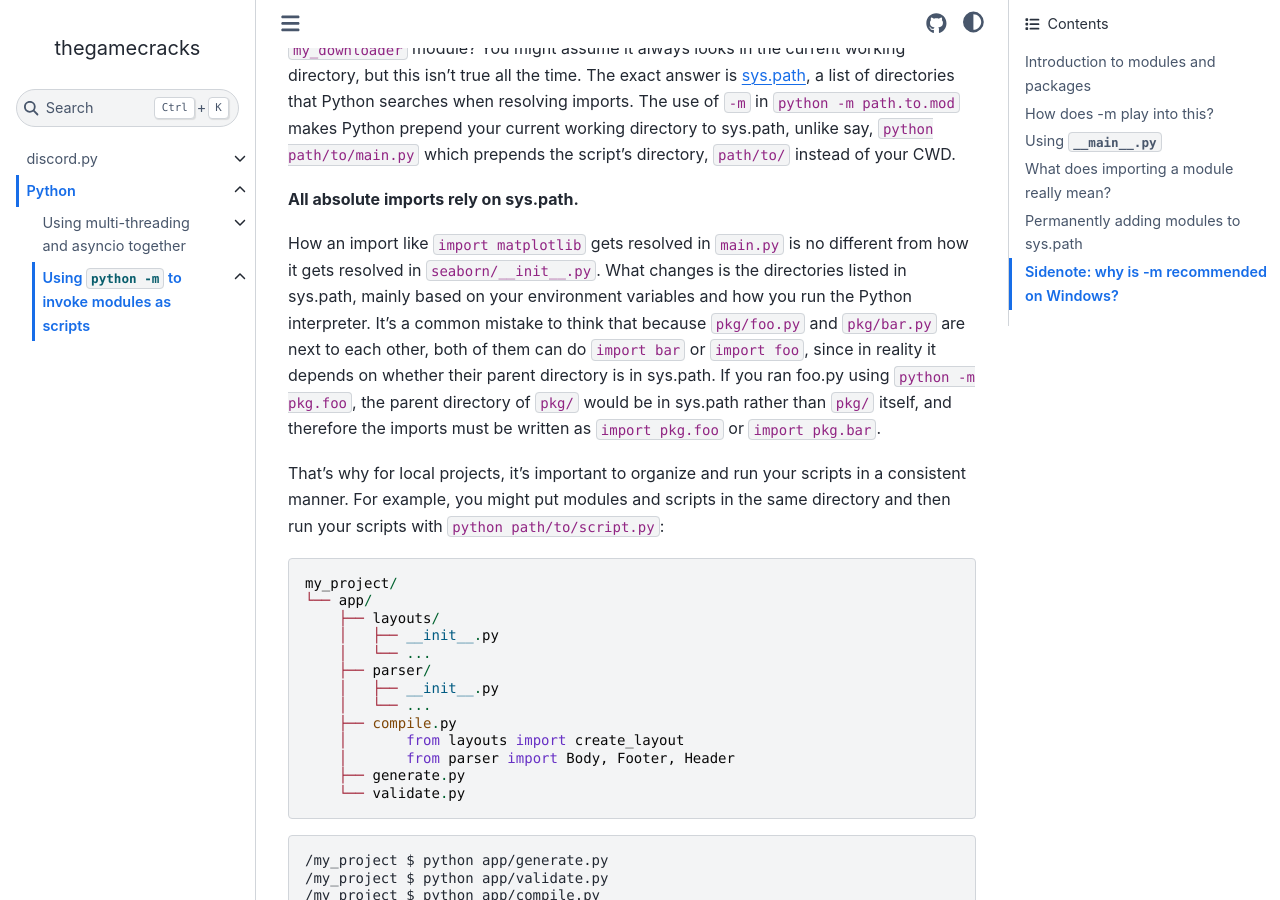
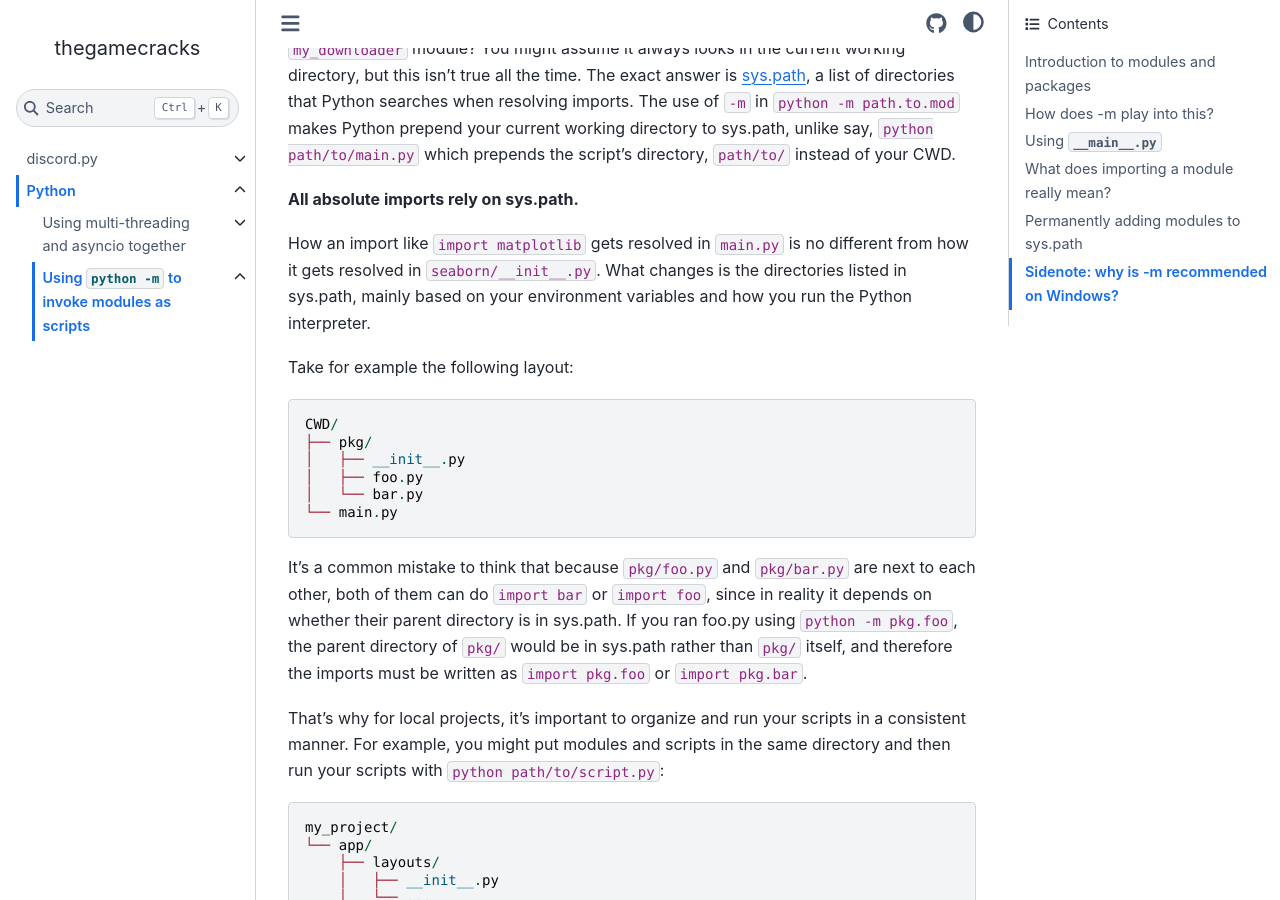
Before and after one commit to thegamecracks/thegamecracks.github.io, a Sphinx documentation site: the page built from docs/python/invoking_modules.rst, in a window 1280 px wide and 900 px high, scrolled down 3761 px. Built offline with Sphinx 7.4.7 and the Sphinx Book theme 1.1.4, drawn with Linux system fonts in a browser that asks for light colours.

Commit message:
feat: explicitly show layout for pkg/ example

```diff
--- a/docs/python/invoking_modules.rst
+++ b/docs/python/invoking_modules.rst
@@ -206,6 +206,19 @@ How an import like ``import matplotlib`` gets resolved in ``main.py``
 is no different from how it gets resolved in ``seaborn/__init__.py``.
 What changes is the directories listed in sys.path, mainly based on your
 environment variables and how you run the Python interpreter.
+
+Take for example the following layout:
+
+.. code-block:: python
+    :force:
+
+    CWD/
+    ├── pkg/
+    │   ├── __init__.py
+    │   ├── foo.py
+    │   └── bar.py
+    └── main.py
+
 It's a common mistake to think that because ``pkg/foo.py`` and ``pkg/bar.py``
 are next to each other, both of them can do ``import bar`` or ``import foo``,
 since in reality it depends on whether their parent directory is in sys.path.
```
